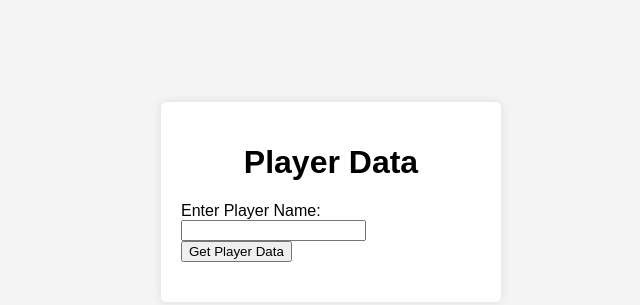
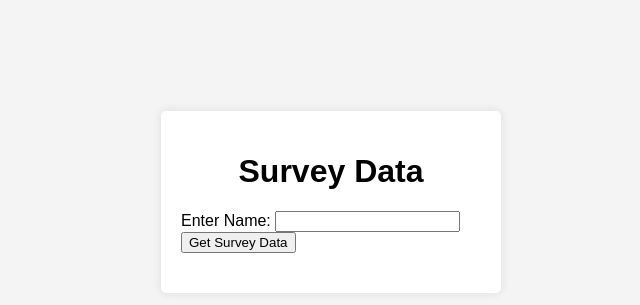
Before and after one commit to mchurich89/survey-data, a plain HTML site: page index.html in a window 1280 px wide. Shown: the part 198-503 px from the top of the page, without its empty margins (309-949 px from the left). Drawn offline with Linux system fonts and the light colour scheme.

Commit message:
Update index.html

```diff
--- a/index.html
+++ b/index.html
@@ -3,18 +3,18 @@
 <head>
     <meta charset="UTF-8">
     <meta name="viewport" content="width=device-width, initial-scale=1.0">
-    <title>Player Data</title>
+    <title>Survey Data</title>
     <link rel="stylesheet" href="style.css">
 </head>
 <body>
     <div class="container">
-        <h1>Player Data</h1>
-        <form id="player-form">
-            <label for="player-name">Enter Player Name:</label>
-            <input type="text" id="player-name" name="player-name">
-            <button type="button" onclick="fetchPlayerData()">Get Player Data</button>
+        <h1>Survey Data</h1>
+        <form id="survey-form" onsubmit="fetchSurveyData(); return false;">
+            <label for="name">Enter Name:</label>
+            <input type="text" id="name" name="name" required>
+            <button type="submit">Get Survey Data</button>
         </form>
-        <div id="player-data"></div>
+        <div id="survey-data"></div>
     </div>
     <script src="script.js"></script>
 </body>
```
